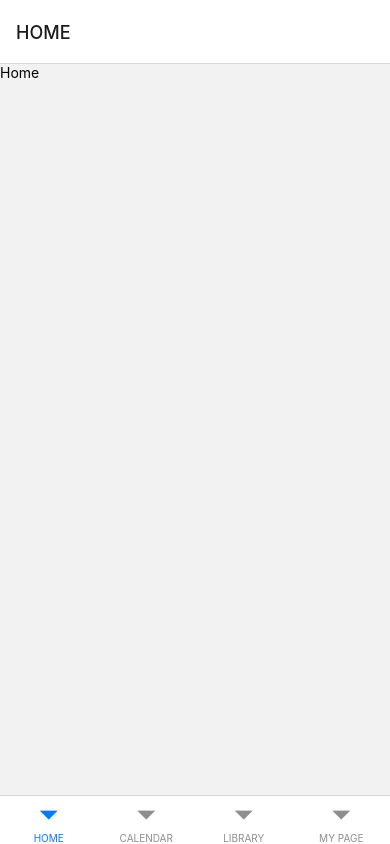
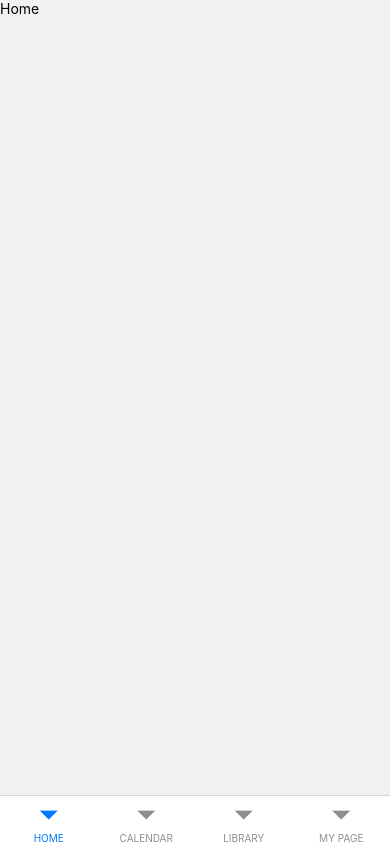
Before and after one commit to letsjo/burnfit-rn-test, a React Native app: screen /HOME in a window 390 px wide. Built offline with nearby package versions, Linux system fonts and the light colour scheme.

Commit message:
feat(BottomTabNavigation): hide navigator header

```diff
--- a/src/navigation/BottomTabNavigation.jsx
+++ b/src/navigation/BottomTabNavigation.jsx
@@ -8,7 +8,12 @@ const Tab = createBottomTabNavigator();
 
 const BottomTabNavigation = () => {
   return (
-    <Tab.Navigator>
+    <Tab.Navigator
+      initialRouteName='HOME'
+      screenOptions={{
+        headerShown: false,
+      }}
+    >
       <Tab.Screen name='HOME' component={Home} />
       <Tab.Screen name='CALENDAR' component={Calendar} />
       <Tab.Screen name='LIBRARY' component={Library} />
```
